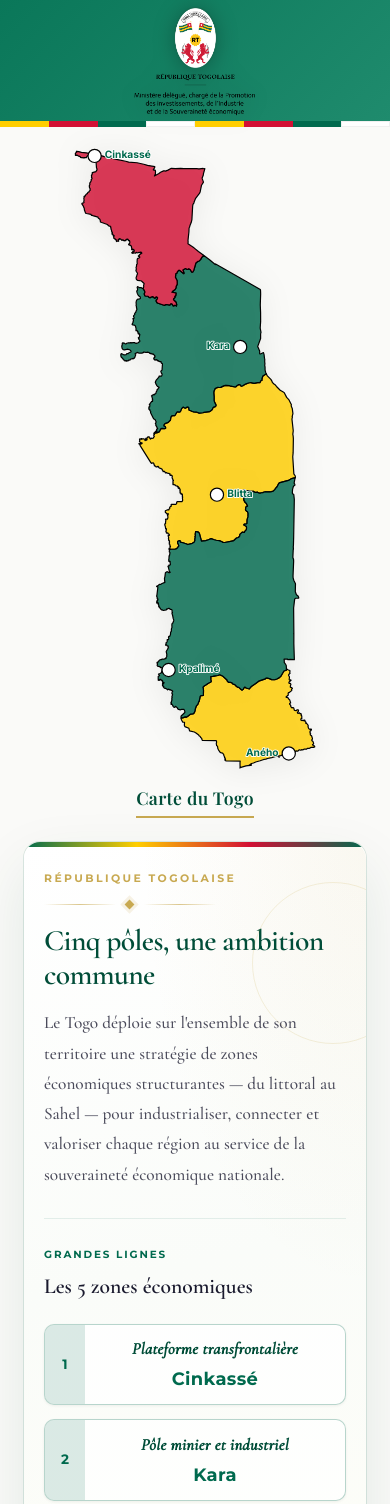
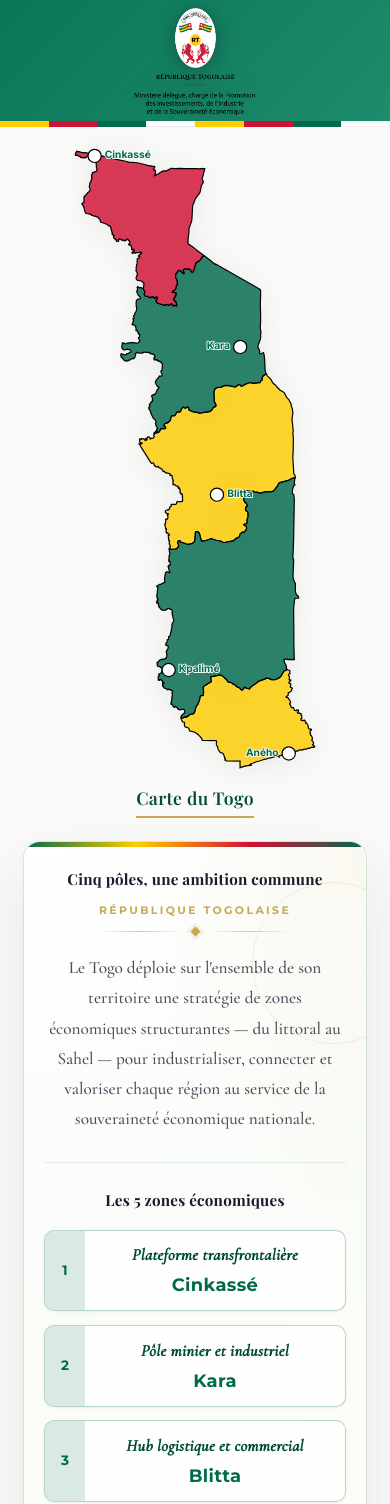
Before and after one commit to henocn/mdpise-roadship, a React (Vite) app: page / in a window 390 px wide. Shown: the top 1504 px of the page. Built offline with nearby package versions, Linux system fonts and the light colour scheme.

Commit message:
Refactor App.css and TogoOverview component; enhance layout with flexbox for better alignment, introduce new subtitle structure, and update styles for improved visual clarity and responsiveness.

```diff
--- a/src/App.css
+++ b/src/App.css
@@ -326,9 +326,22 @@
 
 .togo-overview__hero {
   position: relative;
+  display: flex;
+  flex-direction: column;
+  align-items: center;
+  text-align: center;
   padding-bottom: 1.75rem;
   margin-bottom: 1.75rem;
   border-bottom: 1px solid rgba(0, 106, 78, 0.1);
+  container-type: inline-size;
+}
+
+.togo-overview__subtitle {
+  display: flex;
+  flex-direction: column;
+  align-items: center;
+  gap: 0.5rem;
+  margin-bottom: 1.15rem;
 }
 
 .togo-overview__eyebrow {
@@ -338,19 +351,20 @@
   letter-spacing: 0.22em;
   text-transform: uppercase;
   color: var(--color-gold);
-  margin-bottom: 0.85rem;
+  margin: 0;
 }
 
 .togo-overview__ornament {
   display: flex;
   align-items: center;
+  justify-content: center;
   gap: 0.65rem;
-  margin-bottom: 1rem;
+  width: 100%;
+  max-width: 14rem;
 }
 
 .togo-overview__ornament-line {
   flex: 1;
-  max-width: 4.5rem;
   height: 1px;
   background: linear-gradient(
     90deg,
@@ -363,20 +377,23 @@
 .togo-overview__ornament-gem {
   width: 7px;
   height: 7px;
+  flex-shrink: 0;
   transform: rotate(45deg);
   background: var(--color-gold);
   box-shadow: 0 0 0 3px rgba(200, 169, 81, 0.15);
 }
 
 .togo-overview__title {
-  font-family: var(--font-side-display);
-  font-size: clamp(1.85rem, 3vw, 2.35rem);
-  font-weight: 600;
-  line-height: 1.15;
-  letter-spacing: -0.02em;
-  color: var(--color-primary-dark);
-  margin: 0 0 1rem;
-  max-width: 22ch;
+  font-family: var(--font-display);
+  font-size: clamp(0.95rem, 4.8cqi, 2.05rem);
+  font-weight: 700;
+  line-height: 1.2;
+  letter-spacing: 0.015em;
+  color: var(--color-text);
+  margin: 0 0 0.85rem;
+  white-space: nowrap;
+  max-width: 100%;
+  text-align: center;
 }
 
 .togo-overview__intro {
@@ -387,29 +404,23 @@
   color: var(--color-text-secondary);
   margin: 0;
   max-width: 52ch;
+  text-align: center;
 }
 
-.togo-overview__zones-head {
-  margin-bottom: 1.25rem;
-}
-
-.togo-overview__zones-label {
-  display: block;
-  font-family: var(--font-side-label);
-  font-size: 0.65rem;
-  font-weight: 700;
-  letter-spacing: 0.18em;
-  text-transform: uppercase;
-  color: var(--togo-vert);
-  margin-bottom: 0.35rem;
+.togo-overview__zones {
+  container-type: inline-size;
 }
 
 .togo-overview__zones-title {
-  font-family: var(--font-side-display);
-  font-size: 1.35rem;
-  font-weight: 600;
+  font-family: var(--font-display);
+  font-size: clamp(0.95rem, 4.8cqi, 2.05rem);
+  font-weight: 700;
+  line-height: 1.2;
+  letter-spacing: 0.015em;
   color: var(--color-text);
-  margin: 0;
+  text-align: center;
+  white-space: nowrap;
+  margin: 0 0 1.25rem;
 }
 
 .togo-overview__zone-list {
--- a/src/components/TogoOverview.jsx
+++ b/src/components/TogoOverview.jsx
@@ -21,21 +21,22 @@
       aria-label="Présentation des zones économiques du Togo"
     >
       <header className="togo-overview__hero">
+        <h2 className="togo-overview__title">{togoOverview.title}</h2>
+
+        <div className="togo-overview__subtitle">
           <p className="togo-overview__eyebrow">{togoOverview.eyebrow}</p>
           <div className="togo-overview__ornament" aria-hidden="true">
             <span className="togo-overview__ornament-line" />
             <span className="togo-overview__ornament-gem" />
             <span className="togo-overview__ornament-line" />
           </div>
-        <h2 className="togo-overview__title">{togoOverview.title}</h2>
+        </div>
+
         <p className="togo-overview__intro">{togoOverview.intro}</p>
       </header>
 
       <section className="togo-overview__zones" aria-label="Les cinq zones économiques">
-        <div className="togo-overview__zones-head">
-          <span className="togo-overview__zones-label">Grandes lignes</span>
         <h3 className="togo-overview__zones-title">Les 5 zones économiques</h3>
-        </div>
 
         <ol className="togo-overview__zone-list">
           {regionsList.map((id, index) => {
```
Lines whose indentation alone changed are shown as unchanged.
